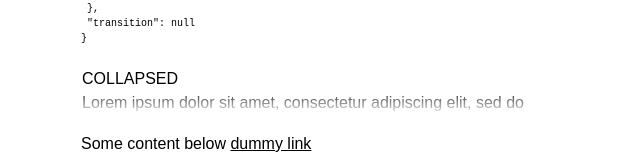
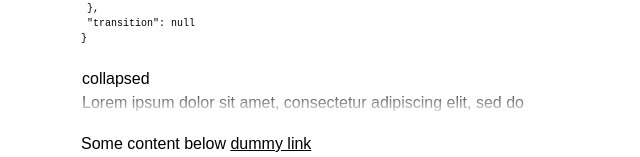
Before and after one commit to kunukn/react-collapse, a React app: page / in a window 1280 px wide. Shown: the part 296-453 px from the top of the page, without its empty margins (319-959 px from the left). Built offline with nearby package versions, Linux system fonts and the light colour scheme.

Commit message:
to lower

```diff
--- a/package.json
+++ b/package.json
@@ -1,6 +1,6 @@
 {
   "name": "@kunukn/react-collapse",
-  "version": "0.0.13",
+  "version": "0.0.14",
   "description": "Collapse library based on css transition for React",
   "main": "dist/Collapse.js",
   "scripts": {
--- a/src/components/Collapse/Collapse.jsx
+++ b/src/components/Collapse/Collapse.jsx
@@ -1,10 +1,10 @@
 import './collapse.scss';
 import React from 'react';
 
-const COLLAPSED = 'COLLAPSED';
-const COLLAPSING = 'COLLAPSING';
-const EXPANDING = 'EXPANDING';
-const EXPANDED = 'EXPANDED';
+const COLLAPSED = 'collapsed';
+const COLLAPSING = 'collapsing';
+const EXPANDING = 'expanding';
+const EXPANDED = 'expanded';
 
 export default class Collapse extends React.Component {
   state = {
```
